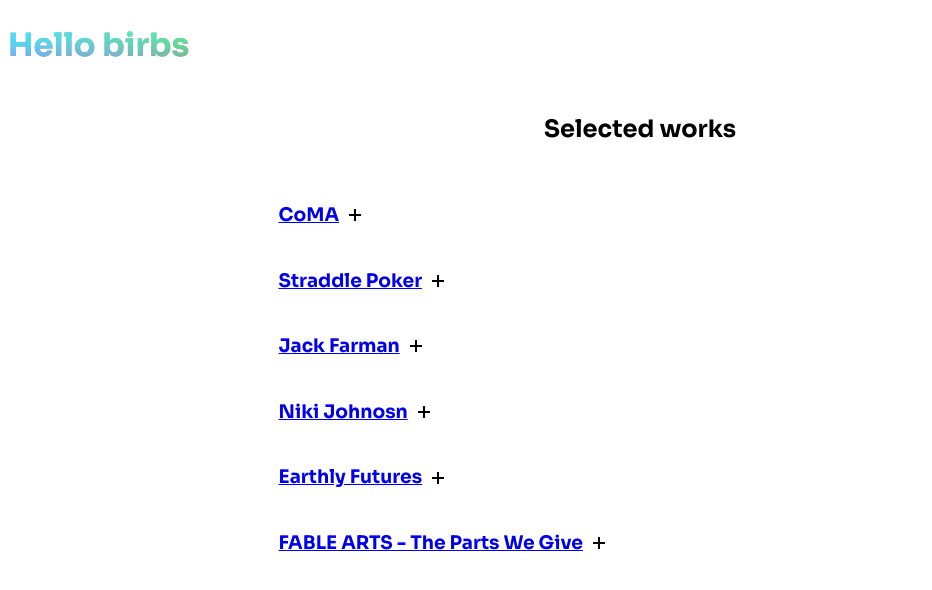
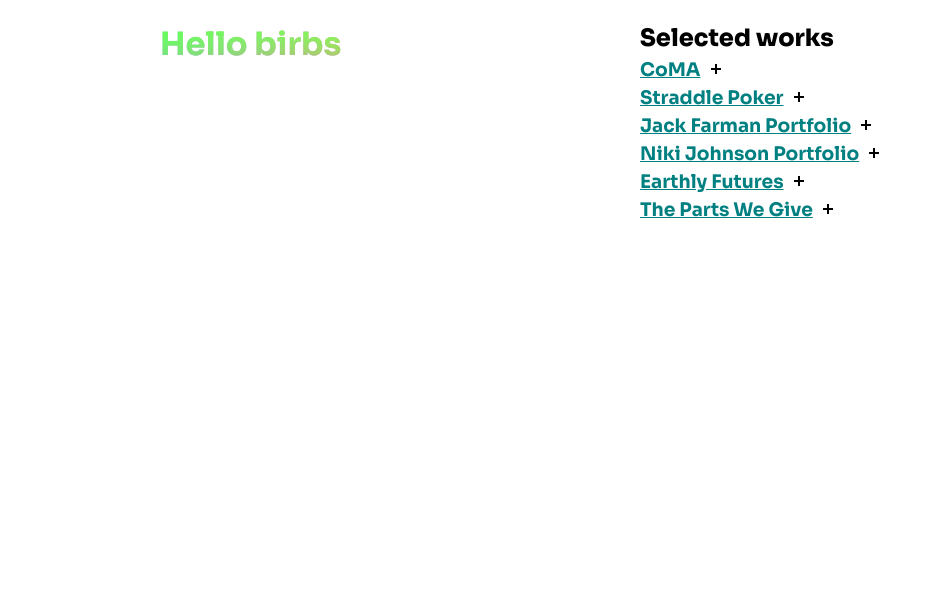
Before and after one commit to DanielPini/bag-o-birds, a React (Vite) app: page / in a window 1280 px wide. Shown: the top 590 px of the page, without its empty margins (0-932 px from the left). Built offline with nearby package versions, Linux system fonts and the light colour scheme.

Commit message:
feat(SelectedWorks): add stack and collab/client details

```diff
--- a/index.html
+++ b/index.html
@@ -2,7 +2,7 @@
 <html lang="en">
   <head>
     <meta charset="UTF-8" />
-    <link rel="icon" type="image/svg+xml" href="/favicon.ico" />
+    <link rel="icon" type="image/ico" href="/favicon.ico" />
     <link rel="preconnect" href="https://fonts.googleapis.com" />
     <link rel="preconnect" href="https://fonts.gstatic.com" crossorigin />
     <link
--- a/src/App.tsx
+++ b/src/App.tsx
@@ -3,9 +3,9 @@
 
 export default function App() {
   return (
-    <>
+    <main>
       <Title />
       <SelectedWorks />
-    </>
+    </main>
   );
 }
--- a/src/components/SelectedWorks.tsx
+++ b/src/components/SelectedWorks.tsx
@@ -1,12 +1,25 @@
 import { useState } from "react";
 
-const works = [
+type Work = {
+  id: string;
+  year: string;
+  title: string;
+  client?: string[];
+  collaborator?: string[];
+  url: string;
+  description: string;
+  stack: string[];
+};
+
+const works: Work[] = [
   {
     id: "coma",
     year: "2025 - 2026",
     title: "CoMA",
+    client: ["CoMA"],
     url: "https://coma.org",
     description: "An e-commerce platform for contemporary classical music.",
+    stack: ["SQL", "WordPress", "EcmaScript (JS)", "PHP", "CSS", "HTML"],
   },
   {
     id: "straddle-poker",
@@ -15,36 +28,56 @@
     url: "https://straddle-poker.com",
     description:
       "A modern clean blinds timer and poker tournament organising tool.",
+    stack: [
+      "Hono",
+      "Drizzle",
+      "Clerk",
+      "Stripe",
+      "Vite",
+      "TypeScript",
+      "React",
+      "SQLite",
+      "CSS",
+      "HTML",
+    ],
   },
   {
     id: "jack-farman",
     year: "2026",
-    title: "Jack Farman",
+    title: "Jack Farman Portfolio",
+    client: ["Jack Farman"],
     url: "https://jack-farman.netlify.app",
     description:
       "Portfolio website for Jack Farman, filmmaker and ecological advocate.",
+    stack: ["Vite", "TypeScript", "React", "CSS", "HTML"],
   },
   {
     id: "niki-johnson",
     year: "2025 - 2026",
-    title: "Niki Johnosn",
+    title: "Niki Johnson Portfolio",
+    client: ["Niki Johnson"],
     url: "https://niki-johnson.com",
     description: "Portfolio website for Niki Johnson.",
+    stack: ["SquareSpace", "CSS", "HTML"],
   },
   {
     id: "earthly-futures",
     year: "2025",
     title: "Earthly Futures",
+    client: ["Earthly Futures Studio"],
     url: "https://earthly-futures.com",
     description:
       "Studio producing design objects focussed around nature, ecology, and our relationship therin.",
+    stack: ["EcmaScript (JS)", "CSS", "HTML"],
   },
   {
     id: "fa-tpwg",
     year: "2025",
-    title: "FABLE ARTS - The Parts We Give",
+    title: "The Parts We Give",
+    client: ["FABLE ARTS", "Christine Pan"],
     url: "https://fable-arts.com",
     description: "Custom video game for contemporary opera.",
+    stack: ["Howler", "EcmaScript (JS)", "CSS", "HTML"],
   },
 ];
 
@@ -59,7 +92,9 @@
           <li key={work.id}>
             <div className="title-container">
               <a href={work.url}>
-                <h3>{work.title}</h3>
+                <h3 className={openId === work.id ? "is-open" : ""}>
+                  {work.title}
+                </h3>
               </a>
               <div
                 className={`lines ${openId === work.id ? "is-open" : ""}`}
@@ -73,7 +108,10 @@
               className={`description-box ${openId === work.id ? "is-open" : ""}`}
               aria-expanded={openId === work.id}
             >
-              <div className="description-inner">{work.description}</div>
+              <div className="description-inner">
+                <p>{work.description}</p>
+                <p>{work.stack.map((el) => `${el + ", "}`)}</p>
+              </div>
             </div>
           </li>
         ))}
--- a/src/components/Title.tsx
+++ b/src/components/Title.tsx
@@ -15,13 +15,13 @@
       const elapsed = (now - start) / 1000; // seconds since start
 
       const hue1 =
-        0 + 100 * Math.sin(elapsed / 19) + 200 * Math.sin(elapsed / 23 + 2);
+        0 + 50 * Math.sin(elapsed / 19) + 150 * Math.sin(elapsed / 13 + 2);
       const hue2 =
-        90 + 150 * Math.sin(elapsed / 29) + 250 * Math.sin(elapsed / 31 + 3);
+        90 + 70 * Math.sin(elapsed / 29) + 190 * Math.sin(elapsed / 31 + 3);
       const hue3 =
-        180 + 200 * Math.sin(elapsed / 37) + 350 * Math.sin(elapsed / 41 + 4);
+        180 + 100 * Math.sin(elapsed / 37) + 250 * Math.sin(elapsed / 23 + 4);
       const hue4 =
-        270 + 250 * Math.sin(elapsed / 13) + 100 * Math.sin(elapsed / 17 + 5);
+        270 + 25 * Math.sin(elapsed / 13) + 100 * Math.sin(elapsed / 29 + 5);
       el.style.setProperty("--hue-1", String(hue1));
       el.style.setProperty("--hue-2", String(hue2));
       el.style.setProperty("--hue-3", String(hue3));
--- a/src/index.css
+++ b/src/index.css
@@ -3,13 +3,75 @@
     400 16px / 1.5 "Sora",
     sans-serif;
 }
+*,
+*::after,
+*::before {
+  margin: 0;
+  padding: 0;
+  box-sizing: border-box;
+}
+
+/* --------- App --------- */
+main {
+  display: grid;
+  grid-template-columns: 1fr 1fr;
+  width: 1000px;
+  margin: 0 auto;
+  padding: 20px;
+}
+
+@media only screen and (max-width: 700px) {
+  main {
+    grid-template-columns: 1fr;
+  }
+}
+
+/* --------- Title --------- */
+.title-bg {
+  width: fit-content;
+  --hue-1: 200;
+  --hue-2: 260;
+  --hue-3: 320;
+  --hue-4: 20;
+}
+.title-bg h1 {
+  background:
+    linear-gradient(
+      to bottom right,
+      hsl(var(--hue-1), 100%, 65%),
+      hsla(var(--hue-1), 80%, 95%, 0)
+    ),
+    linear-gradient(
+      to bottom left,
+      hsl(var(--hue-2), 100%, 65%),
+      hsla(var(--hue-2), 80%, 95%, 0)
+    ),
+    linear-gradient(
+      to top left,
+      hsl(var(--hue-3), 100%, 65%),
+      hsla(var(--hue-3), 80%, 95%, 0)
+    ),
+    linear-gradient(
+      to top right,
+      hsl(var(--hue-4), 100%, 65%),
+      hsla(var(--hue-4), 80%, 95%, 0)
+    );
+  background-clip: text;
+  -webkit-background-clip: text;
+  color: transparent;
+  -webkit-text-fill-color: transparent;
+}
+
+/* --------- SelectedWorks --------- */
 ul {
   list-style: none;
 }
 .selected-works-container {
   display: flex;
   flex-flow: column;
-  align-items: center;
+}
+.selected-works-container h2 {
+  font-weight: 800;
 }
 .description-box {
   display: grid;
@@ -27,6 +89,16 @@
   flex-flow: row nowrap;
   align-items: center;
   gap: 10px;
+}
+.title-container a {
+  color: teal;
+}
+.title-container h3 {
+  transform: skew(0deg);
+  transition: transform 300ms ease;
+}
+.title-container h3.is-open {
+  transform: skew(-15deg);
 }
 .lines {
   /* border: 1px solid black; */
@@ -46,46 +118,12 @@
   border: 1px solid black;
 }
 .hline {
-  top: 5px;
+  top: 4px;
   width: 10px;
   height: 0;
 }
 .vline {
-  left: 5px;
+  left: 4px;
   height: 10px;
   width: 0;
 }
-.title-bg {
-  width: fit-content;
-  --hue-1: 200;
-  --hue-2: 260;
-  --hue-3: 320;
-  --hue-4: 20;
-  background:
-    linear-gradient(
-      to bottom right,
-      hsl(var(--hue-1), 100%, 60%),
-      hsla(var(--hue-1), 70%, 95%, 0)
-    ),
-    linear-gradient(
-      to bottom left,
-      hsl(var(--hue-2), 100%, 60%),
-      hsla(var(--hue-2), 70%, 95%, 0)
-    ),
-    linear-gradient(
-      to top left,
-      hsl(var(--hue-3), 100%, 60%),
-      hsla(var(--hue-3), 70%, 95%, 0)
-    ),
-    linear-gradient(
-      to top right,
-      hsl(var(--hue-4), 100%, 60%),
-      hsla(var(--hue-4), 70%, 95%, 0)
-    );
-  background-clip: text;
-  -webkit-background-clip: text;
-}
-.title-bg h1 {
-  color: transparent;
-  -webkit-text-fill-color: transparent;
-}
```
